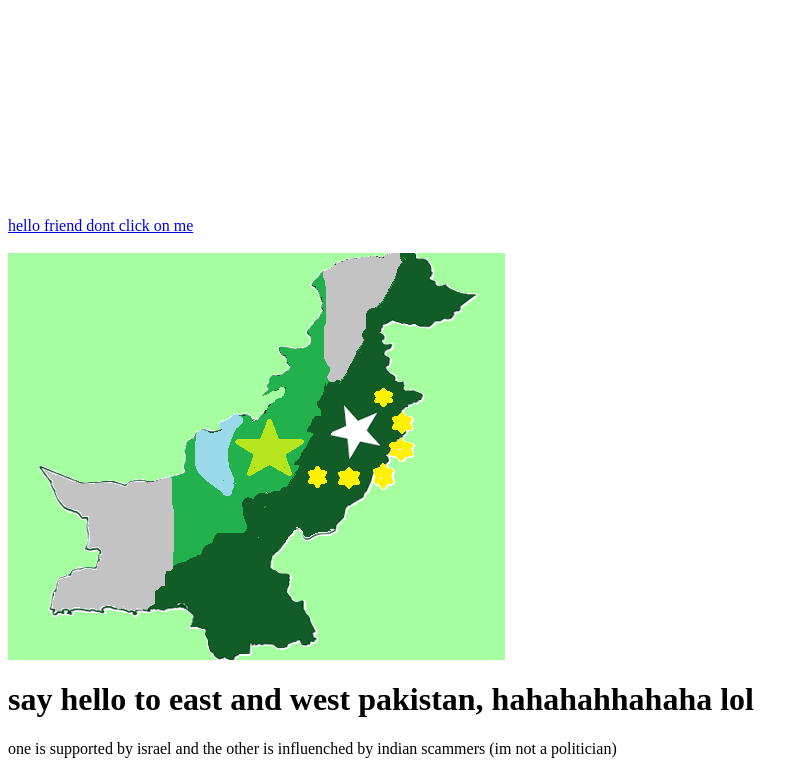
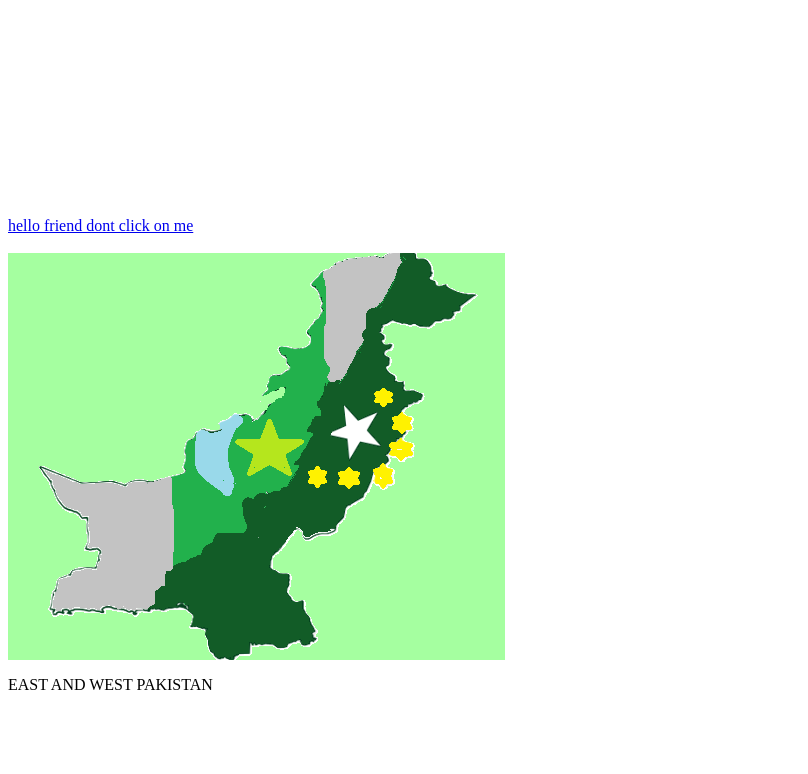
Before and after one commit to elust3m/secure, a plain HTML site: page index.html in a window 1280 px wide. Shown: the part 177-951 px from the top of the page, without its empty margins (0-808 px from the left). After the commit the page ends 887 px from the top, so only its background shows below. Drawn offline with Linux system fonts and the light colour scheme.

Commit message:
Update index.html

```diff
--- a/index.html
+++ b/index.html
@@ -1,5 +1,9 @@
 <!doctortype html>
-<title>secret</title>
+<html>
+  <head>
+    <link rel="stylesheet" href="style.css">
+  </head>
+<title>secret website</title>
 <br>
 <br>
 <br>
@@ -23,5 +27,5 @@
 <br>
 <br>
 <img src="East_and_West_Pakistan.png">
-<h1>say hello to east and west pakistan, hahahahhahaha lol</h1>
-<p>one is supported by israel and the other is influenched by indian scammers         (im not a politician)</p>
+<p>EAST AND WEST PAKISTAN</p>
+</html>
```
